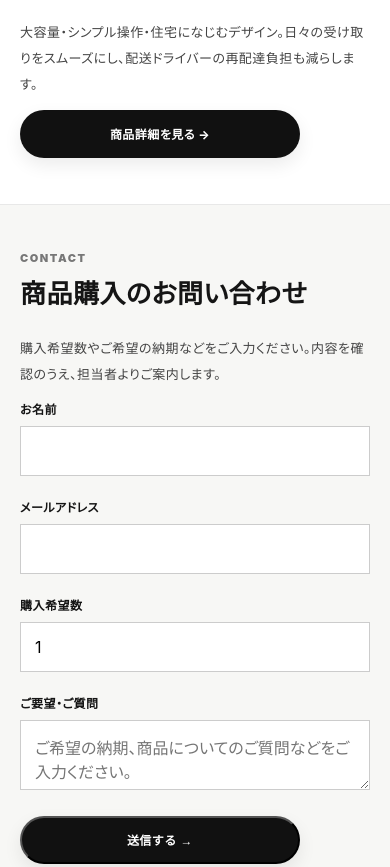
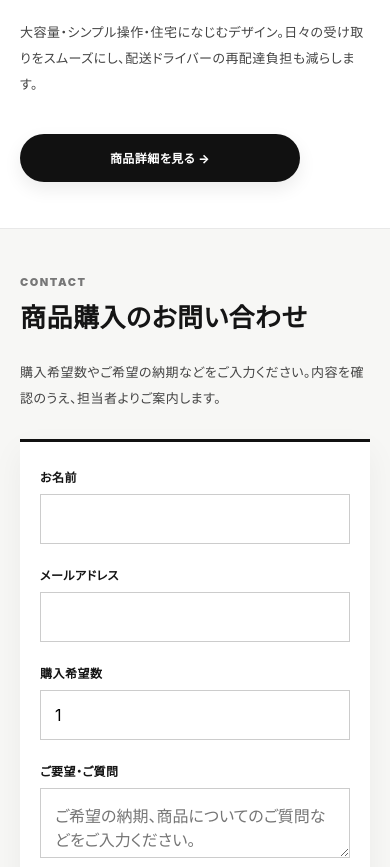
Before and after one commit to masashitakano917-maker/bigs, a plain HTML site: page bigsum_site/box.html in a window 390 px wide. Shown: the part 845-1712 px from the top of the page. Drawn offline with Linux system fonts and the light colour scheme.

Commit message:
Style Rakubo purchase inquiry form

```diff
--- a/bigsum_site/subpage.css
+++ b/bigsum_site/subpage.css
@@ -12,6 +12,7 @@
 .step-list{counter-reset:step;display:grid;grid-template-columns:repeat(3,1fr);gap:18px}.step{counter-increment:step;padding:28px;border:1px solid var(--line)}.step::before{content:"0" counter(step);font-size:11px;font-weight:900;color:#999}.step h3{margin-top:22px}.step p{font-size:12px;line-height:1.8;color:#555}
 .faq details{border-top:1px solid var(--line);padding:22px 4px}.faq details:last-child{border-bottom:1px solid var(--line)}.faq summary{font-weight:900;cursor:pointer}.faq p{font-size:13px;line-height:1.9;color:#555;padding-left:26px}
 .contact-grid{display:grid;grid-template-columns:.75fr 1.25fr;gap:54px}.contact-note{background:#111;color:#fff;padding:34px}.contact-note p{font-size:13px;line-height:1.9}.form-row{margin-bottom:22px}.form-row label{display:block;font-size:12px;font-weight:900;margin-bottom:9px}.form-row input,.form-row select,.form-row textarea{width:100%;border:1px solid #ccc;padding:14px;font:inherit;background:#fff}.form-row textarea{min-height:160px;resize:vertical}.form-check{display:flex;gap:9px;align-items:flex-start;font-size:12px;margin:24px 0}.form-check input{margin-top:3px}.form-message{display:none;padding:15px;background:#edf8ef;font-size:13px;margin-top:18px}.form-message.is-visible{display:block}
+.pdf-button{margin-top:24px}.purchase-intro{margin-bottom:28px}.purchase-form{max-width:760px;padding:36px;background:#fff;border-top:3px solid #111;box-shadow:0 12px 30px rgba(0,0,0,.05)}.purchase-form .black-button{border:0;cursor:pointer}
 .cta-band{max-width:var(--max);margin:auto;padding:58px;display:flex;justify-content:space-between;align-items:center;gap:30px;background:#dff4ff}.cta-band h2{margin:0;font-size:26px}.notice{padding:18px;background:#fff7df;border-left:4px solid #e9b949;font-size:12px;line-height:1.8}.access-map{width:100%;height:420px;margin-top:28px;overflow:hidden;background:#e9e9e7}.access-map iframe{display:block;width:100%;height:100%;border:0}
 @media(max-width:760px){.page-hero{padding:64px 24px 48px}.page-hero h1{font-size:36px}.page-section{padding:54px 24px}.feature-grid,.service-list,.profile-grid,.step-list,.product-layout,.contact-grid{grid-template-columns:1fr}.cta-band{padding:42px 24px;display:block}.cta-band .black-button{margin-top:24px}}
 @media(max-width:560px){
@@ -23,6 +24,6 @@
   .product-layout{gap:28px}.product-layout img{aspect-ratio:4/3}.price{font-size:24px;line-height:1.45}
   .spec-table,.spec-table tbody{display:block}.spec-table tr{display:block;padding:14px 0;border-bottom:1px solid var(--line)}.spec-table th,.spec-table td{display:block;width:100%;padding:4px 0;border:0;line-height:1.7}.spec-table th{font-size:11px}.spec-table td{font-size:13px}
   .faq details{padding:20px 0}.faq summary{font-size:14px;line-height:1.65;padding-right:4px}.faq p{padding-left:0}
-  .contact-grid{gap:30px}.contact-note{padding:26px}.form-row input,.form-row select,.form-row textarea{font-size:16px;border-radius:0;min-height:48px}.form-check{font-size:13px;line-height:1.6}.contact-grid button{max-width:none}
+  .contact-grid{gap:30px}.contact-note{padding:26px}.form-row input,.form-row select,.form-row textarea{font-size:16px;border-radius:0;min-height:48px}.form-check{font-size:13px;line-height:1.6}.contact-grid button{max-width:none}.purchase-form{padding:26px 20px}.purchase-form .black-button{max-width:none}
   .cta-band{padding:38px 20px}.cta-band h2{font-size:22px;line-height:1.55}.access-map{height:360px;margin-top:20px}
 }
```
